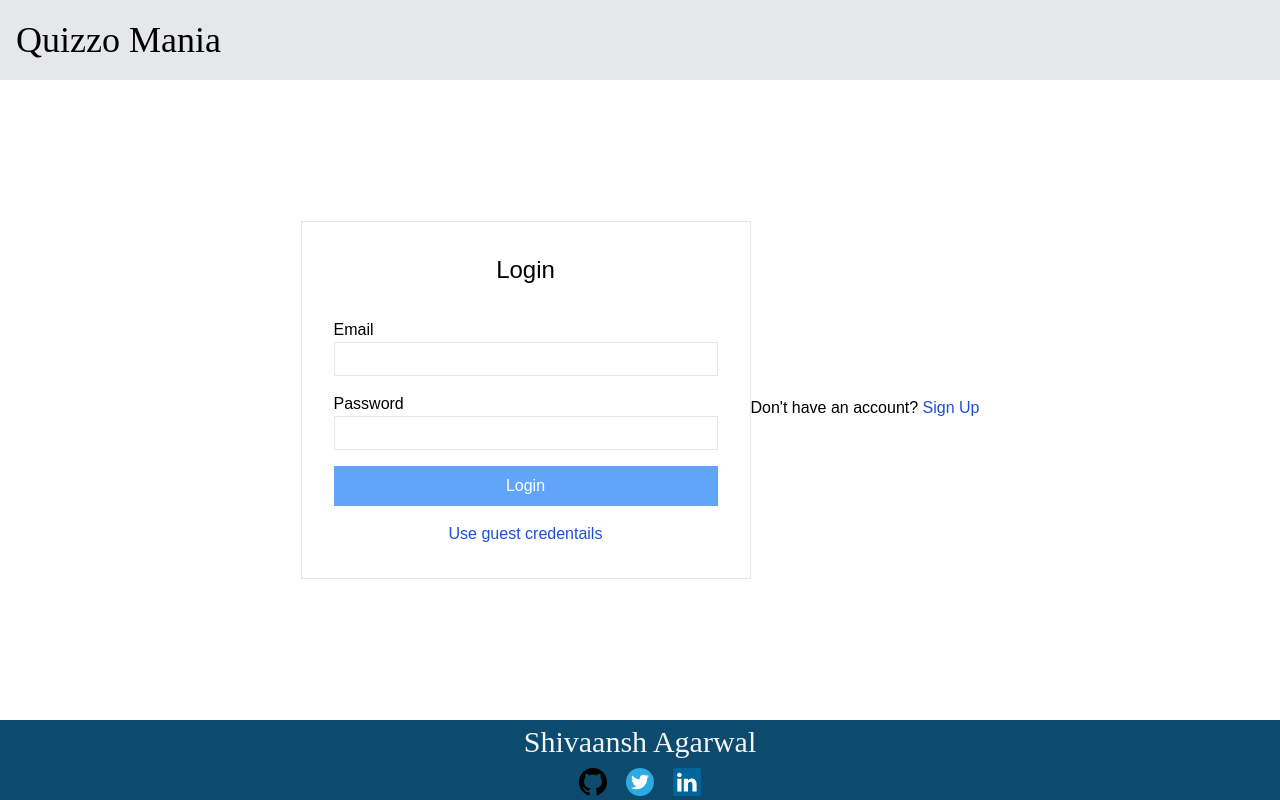
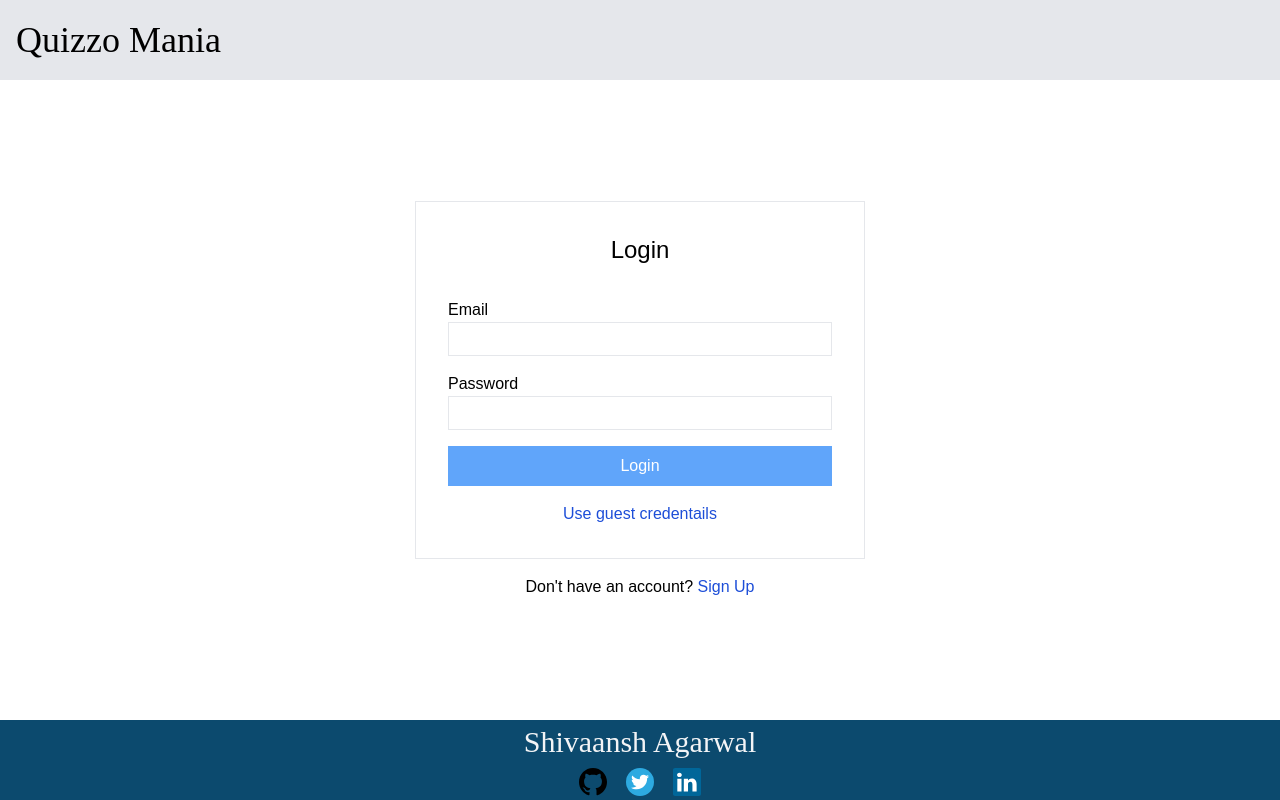
Before and after one commit to Shivaansh-Agarwal/Quizzo-Mania-Frontend, a React (Create React App) app: page /login in a window 1280 px wide. Built offline with nearby package versions, Linux system fonts and the light colour scheme; no server answers.

Commit message:
fix: Style alignment issues in Login and Signup components

```diff
--- a/src/components/routing/Login/Login.jsx
+++ b/src/components/routing/Login/Login.jsx
@@ -34,7 +34,7 @@
     }
   }
   return (
-    <>
+    <div className="flex flex-col justify-center items-center">
       <form
         onSubmit={handleLogin}
         className="flex flex-col items-center border p-8"
@@ -76,7 +76,7 @@
           Sign Up
         </Link>
       </div>
-    </>
+    </div>
   );
 };
 
--- a/src/components/routing/Signup/SignUp.jsx
+++ b/src/components/routing/Signup/SignUp.jsx
@@ -39,7 +39,7 @@
     }
   }
   return (
-    <>
+    <div className="flex flex-col justify-center items-center">
       <form
         onSubmit={handleSignUp}
         className="flex flex-col items-center border p-8"
@@ -67,7 +67,7 @@
           Login
         </Link>
       </div>
-    </>
+    </div>
   );
 };
 
```
